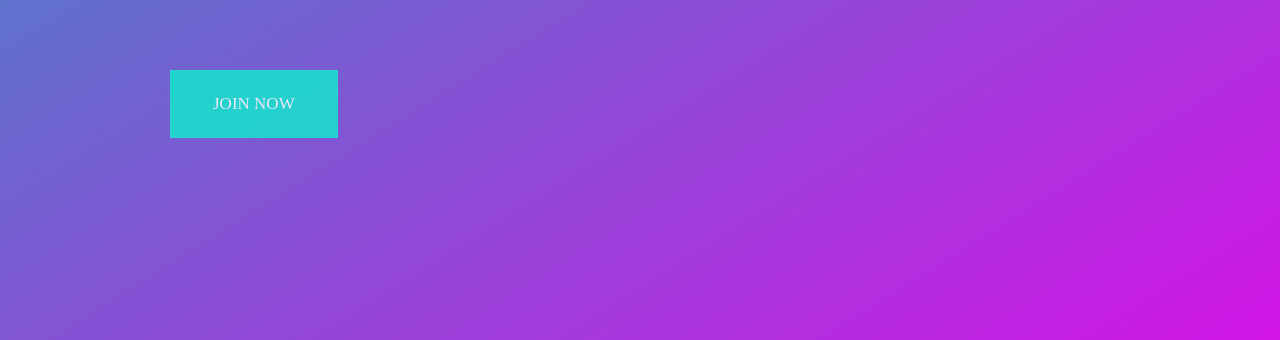
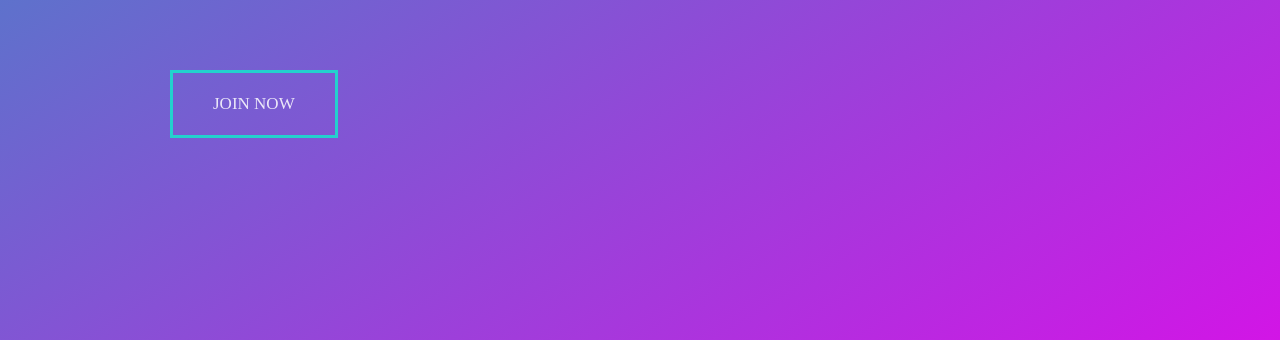
Before and after one commit to kbrsh/gradual, a website: page views/index/index.html in a window 1280 px wide. In both pictures the pointer is over the button "JOIN NOW". Shown: the part 460-800 px from the top of the page. Drawn offline with Linux system fonts and the light colour scheme; files that its build step writes are made by us from their sources; files whose address does not match are found by name; a web font is replaced by a local one.

Commit message:
add hover effect for button

```diff
--- a/assets/css/styles.css
+++ b/assets/css/styles.css
@@ -44,6 +44,11 @@ p {
   border-radius: 0px;
   font-family: "Quicksand";
   font-size: 1.7rem;
+  transition: all 1s ease;
+}
+
+.fancy-btn:hover {
+  background: none;
 }
 
 
```
